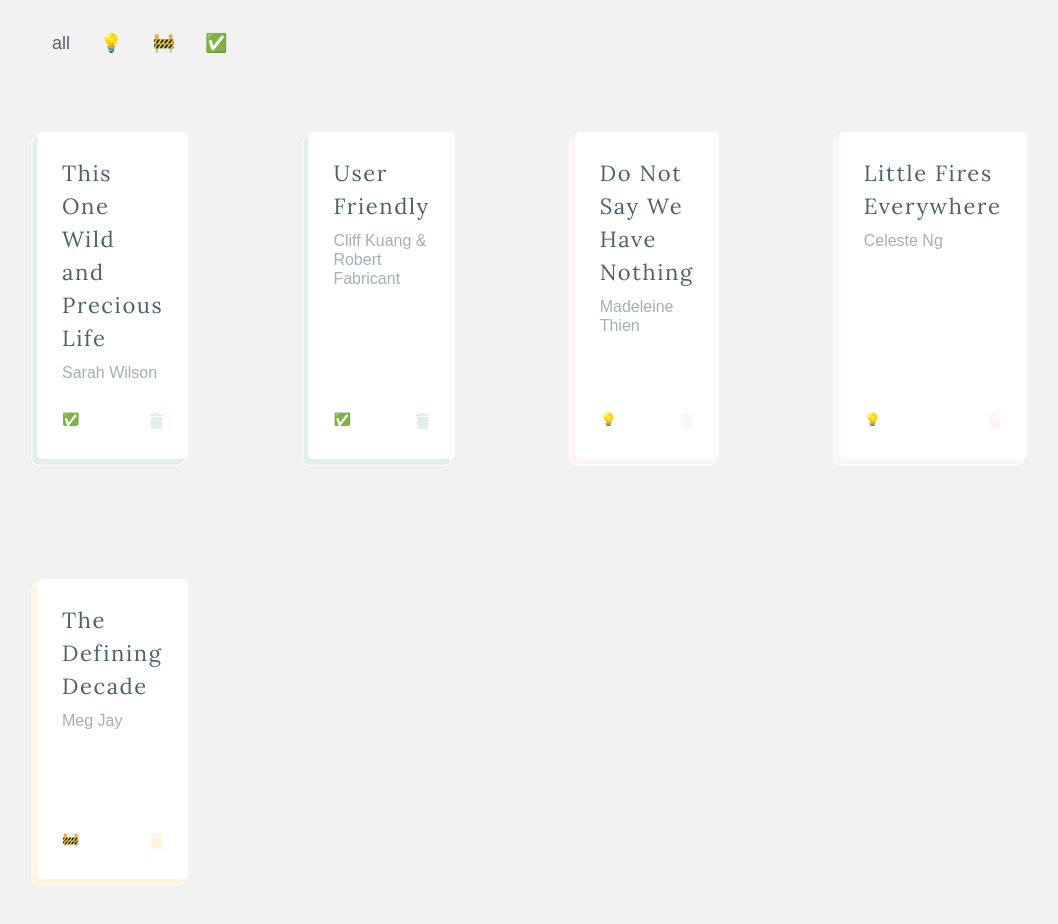
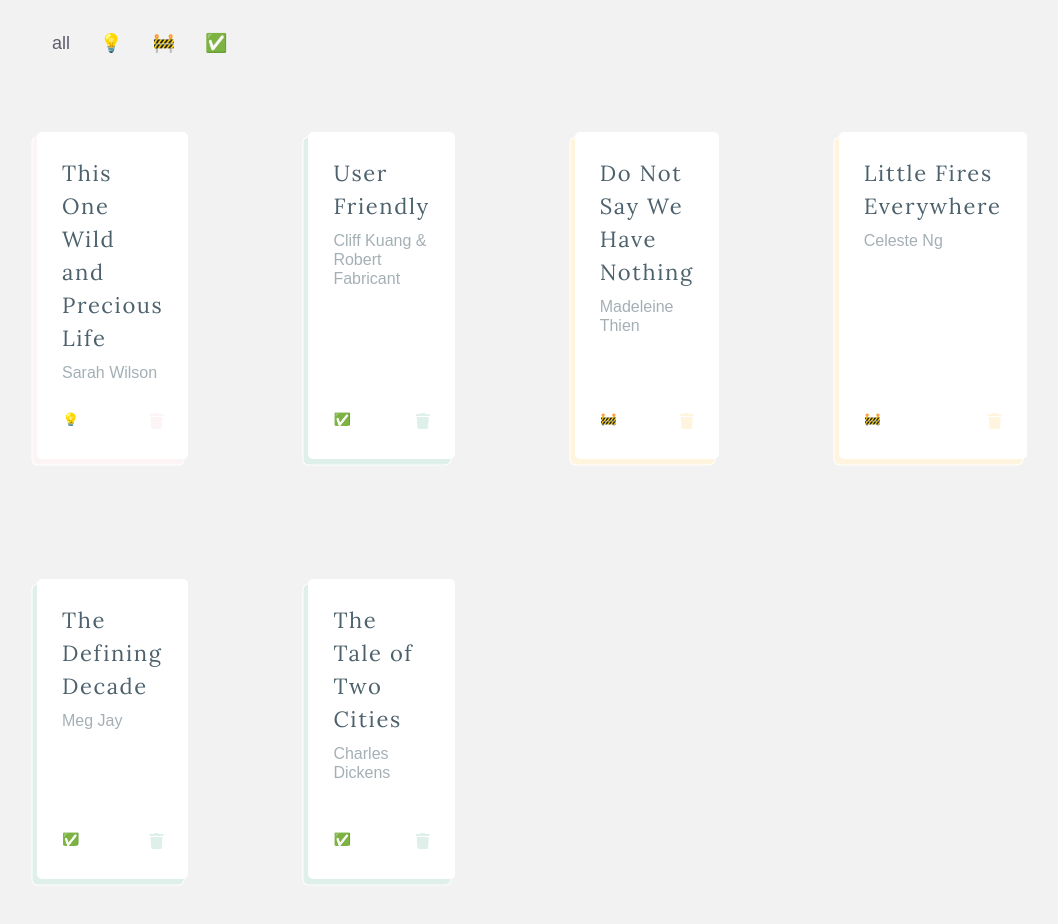
Before and after one commit to kunkunzhu/mini-lib, a React (Create React App) app: page / in a window 1280 px wide. Shown: the part 980-1904 px from the top of the page, without its empty margins (163-1221 px from the left). Built offline with nearby package versions, Linux system fonts and the light colour scheme; no server answers; data requests are answered from the project's data file; a web font is replaced by a local one.

Commit message:
add toggle progress function

```diff
--- a/db.json
+++ b/db.json
@@ -4,31 +4,37 @@
       "id": 1,
       "title": "This One Wild and Precious Life",
       "author": "Sarah Wilson",
-            "progress": "🚧"
+      "progress": "💡"
     },
     {
       "id": 2,
       "title": "User Friendly",
       "author": "Cliff Kuang & Robert Fabricant",
-            "progress": "🚧"
+      "progress": "✅"
     },
     {
       "id": 3,
       "title": "Do Not Say We Have Nothing",
       "author": "Madeleine Thien",
-            "progress": "✅"
+      "progress": "🚧"
     },
     {
       "id": 4,
       "title": "Little Fires Everywhere",
       "author": "Celeste Ng",
-            "progress": "✅"
+      "progress": "🚧"
     },
     {
       "id": 5,
       "title": "The Defining Decade",
       "author": "Meg Jay",
-            "progress": "💡"
+      "progress": "✅"
+    },
+    {
+      "title": "The Tale of Two Cities",
+      "author": "Charles Dickens",
+      "progress": "✅",
+      "id": 6
     }
   ]
 }
--- a/package.json
+++ b/package.json
@@ -25,7 +25,7 @@
     "build": "react-scripts build",
     "test": "react-scripts test",
     "eject": "react-scripts eject",
-    "server": "json-server -p4000 --watch db.json"
+    "server": "json-server -p4001 --watch db.json"
   },
   "eslintConfig": {
     "extends": [
--- a/src/App.js
+++ b/src/App.js
@@ -13,8 +13,8 @@ export default function Home() {
     setLibBooks(libBooks.concat(response.data))
   }
 
-  const changeProgress = id => {
-    const url = `http://localhost:4000/books/${id}`
+  const changeProgress = (id) => {
+    const url = `http://localhost:4001/books/${id}`
     let book = libBooks.find(b => b.id === id)
     if (book.progress === "🚧") {
       book.progress = "✅"
@@ -37,7 +37,7 @@ export default function Home() {
   useEffect(() => {
     // console.log('effect')
     axios
-      .get('http://localhost:4000/books')
+      .get('http://localhost:4001/books')
       .then(response => {
         console.log('promise fulfulled')
         setLibBooks(response.data)
@@ -48,7 +48,9 @@ export default function Home() {
   return (
     <div className="app">
       <Header addBook={addBook}/>
-      <Library changeProgress={changeProgress} books={libBooks} />
+      <Library
+      changeProgress={changeProgress}
+      books={libBooks} />
     </div>
     );
 }
--- a/src/components/BookButton/BookButton.jsx
+++ b/src/components/BookButton/BookButton.jsx
@@ -54,7 +54,7 @@ const BookButton = (props) => {
     }
 
     axios
-      .post('http://localhost:4000/books', newBook)
+      .post('http://localhost:4001/books', newBook)
       .then(response => {
         props.addBook(response)
       })
--- a/src/components/Library/Library.jsx
+++ b/src/components/Library/Library.jsx
@@ -1,10 +1,11 @@
 import React, { useState } from "react";
-import axios from 'axios'
+// import axios from 'axios'
 import * as BookCardStyles from "./BookCardStyles"
 import { BookDisplay, DisplayOptions } from "./LibraryStyles"
 
 const Library = (props) => {
-    const { books } = props
+    const books = props.books
+
     const [show, setShow] = useState("all")
 
     let booksToShow = books
@@ -32,12 +33,11 @@ const Library = (props) => {
             <BookDisplay>
                 {booksToShow.map(book => {
                     let progress = book.progress
-                    // console.log(progress)
                     return (
                     <BookCardStyles.BookWrapper
                         progress={progress}
                         key={book.id}
-                        onClick={props.changeProgress(book.id)}
+                        onClick={() => props.changeProgress(book.id)}
                     >
                         <BookCardStyles.BookInfo>
                             <h3 className="title">{book.title}</h3>
```
Lines whose indentation alone changed are shown as unchanged.
